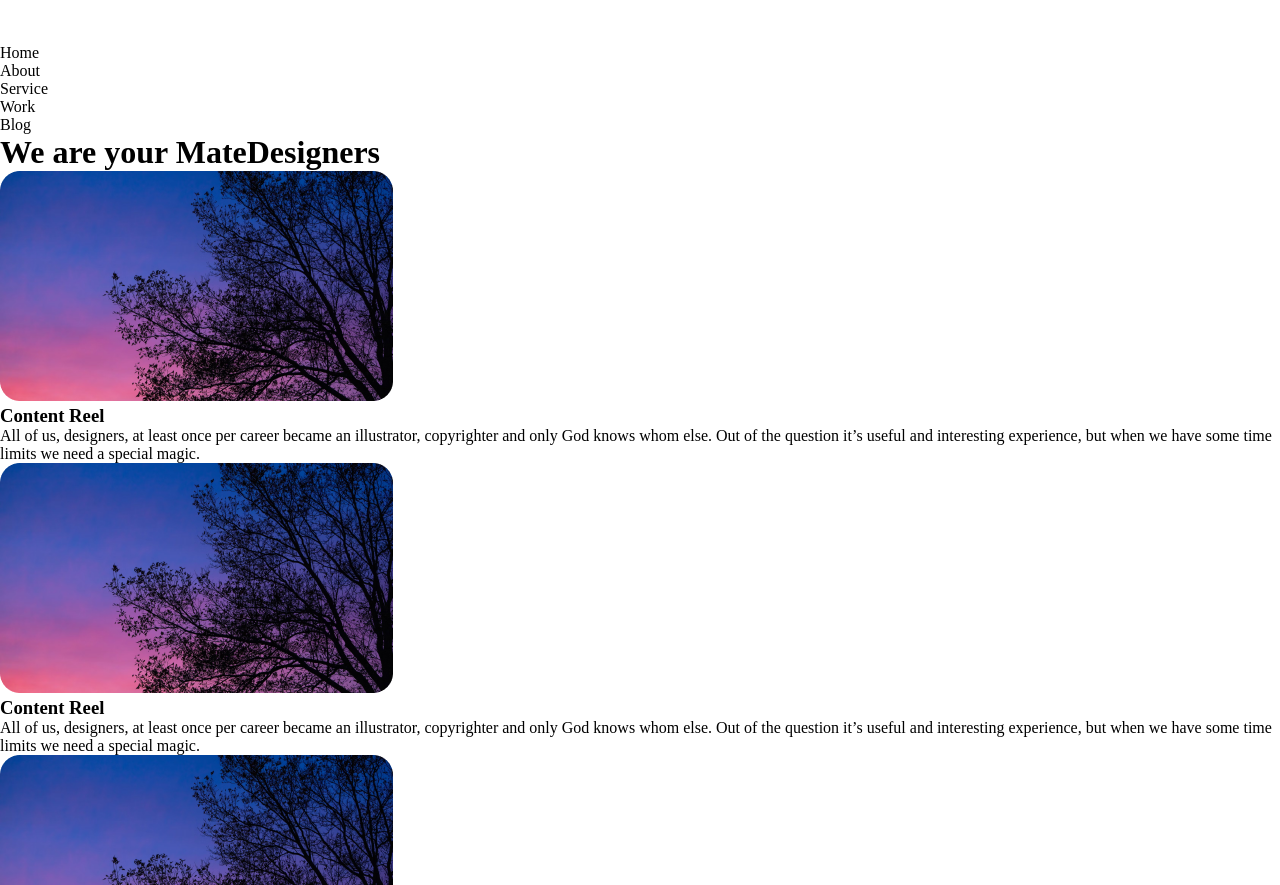
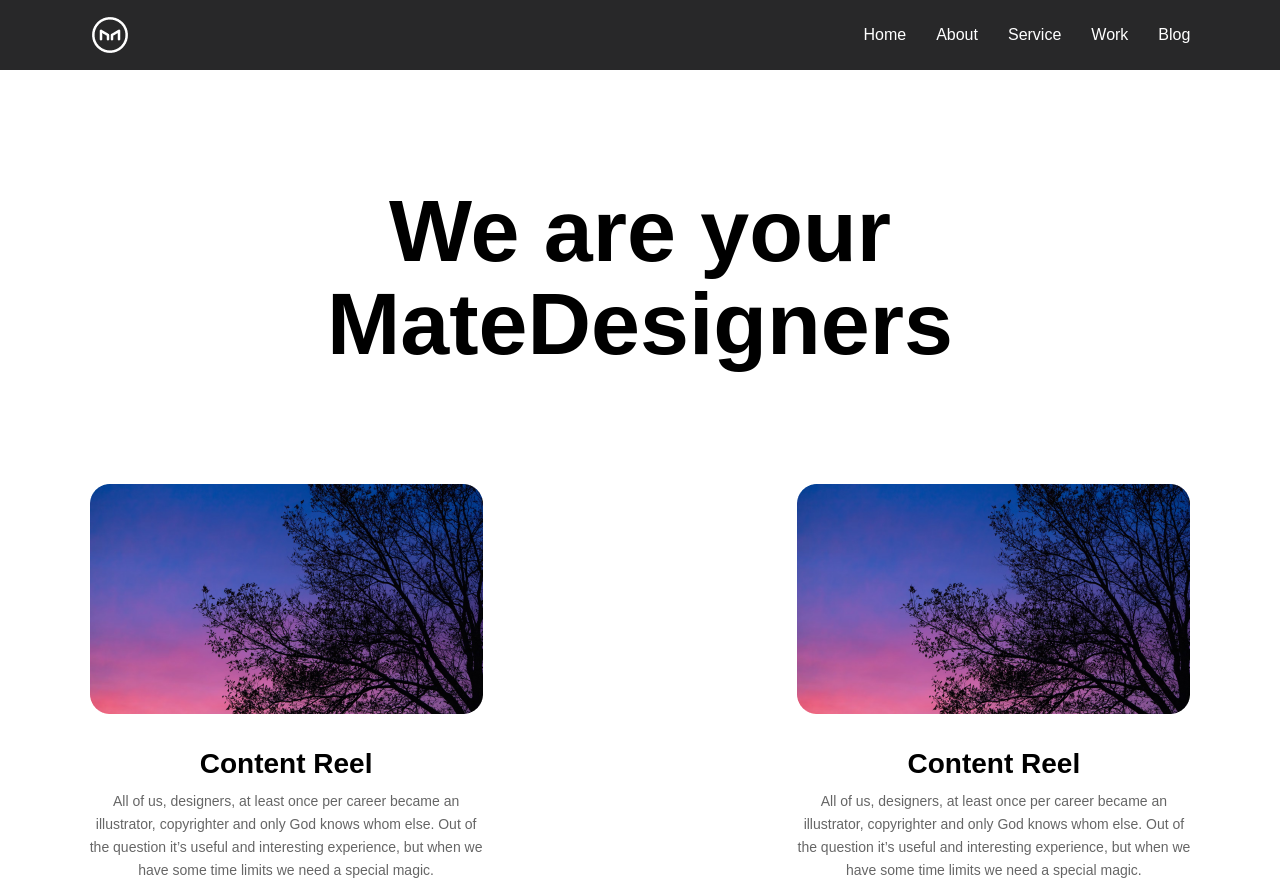
Before and after one commit to Azizbek16l/matedesign, a plain HTML site: page index.html in a window 1280 px wide. Shown: the top 885 px of the page. Drawn offline with Linux system fonts and the light colour scheme.

Commit message:
added css

```diff
--- a/style.css
+++ b/style.css
@@ -3,3 +3,76 @@
     margin: 0;
     box-sizing: border-box;
 }
+
+
+
+header,footer {
+    background: #282829;
+    color: white;
+
+}
+
+body {
+    font-family: sans-serif;
+}
+
+.container {
+    width: 86%;
+    margin: 0 auto;
+}
+
+footer .container, header .container {
+    display: flex;
+    align-items: center;
+    justify-content: space-between;
+    padding: 15px 0;
+
+    ul {
+        list-style-type: none;
+        display: flex;
+        gap: 30px;
+    }
+}
+main {
+    padding: 114px 0;
+
+}
+
+main h1 {
+   font-size: 88px;
+   font-weight: 700;
+   line-height: 93px;
+   text-align: center;
+   width: 743px;
+   margin: 0 auto;
+}
+
+.cards {
+    display: flex;
+    flex-wrap: wrap;
+    justify-content: space-between;
+    row-gap: 60px;
+}
+
+.card {
+    width: 393px;
+    text-align: center;
+}
+
+.card h3 {
+    margin: 30px 0 10px 0;
+    font-size: 28px;
+    font-weight: 600;
+}
+
+.card p {
+    color: #000000;
+    opacity: 0.6;
+    font-size: 14px;
+    line-height: 23px;
+}
+
+
+section {
+    padding-bottom: 102px;
+}
```
